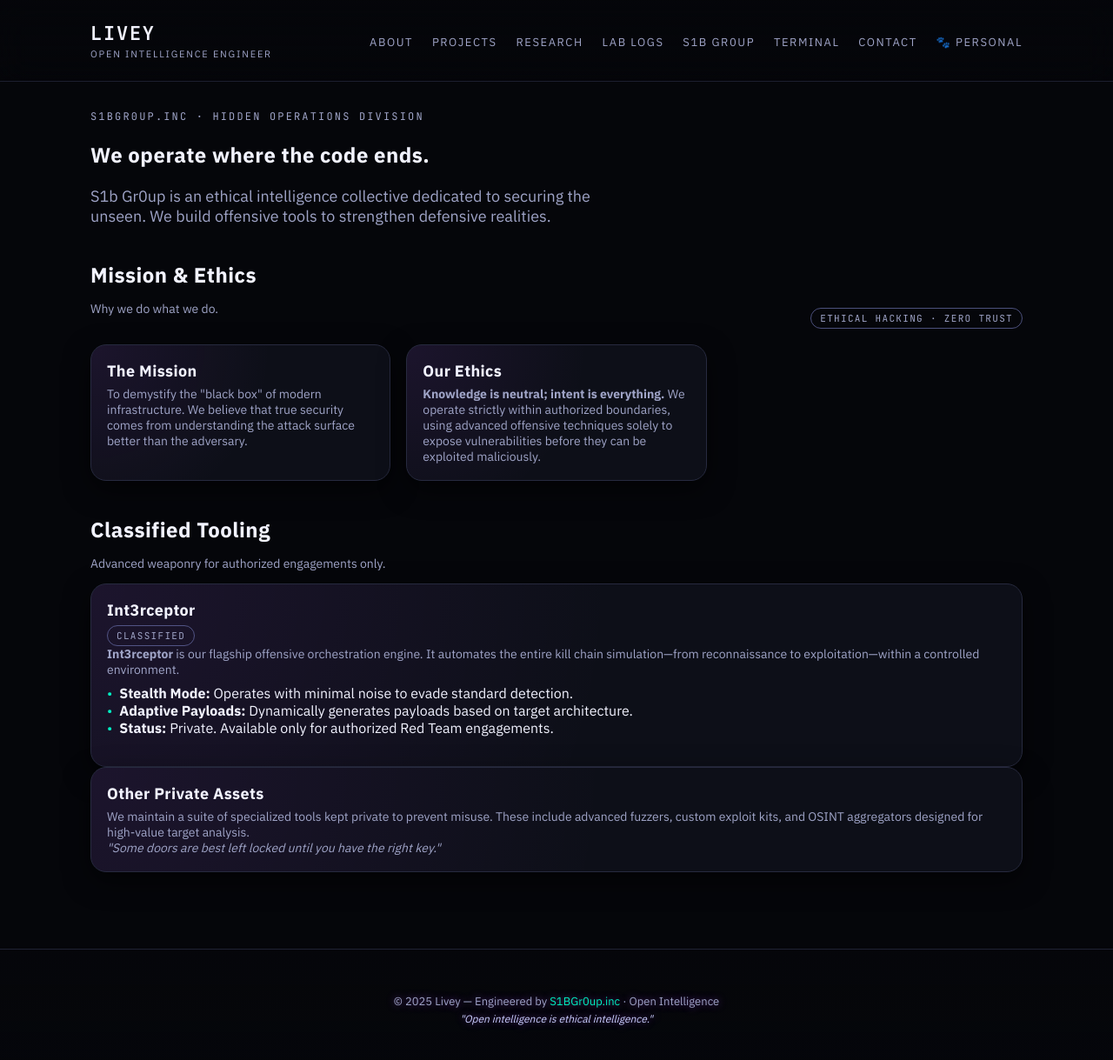
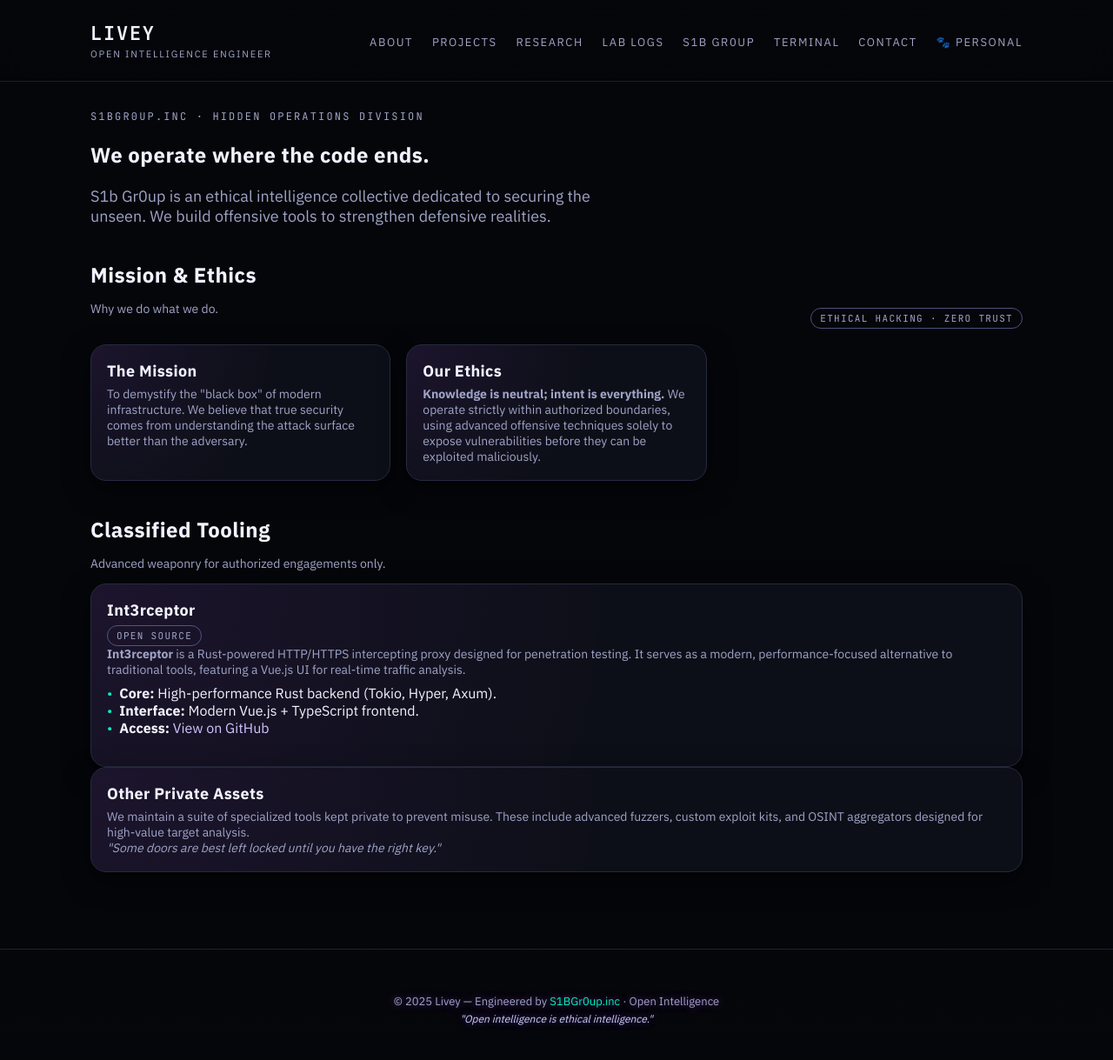
Before and after one commit to ind4skylivey/ind4skylivey.github.io, a Jekyll site: the page built from s1b-group.md, in a window 1280 px wide and 1224 px high. Shown: the top 1219 px of the window at 87% size. Built offline with Jekyll 4.4.1, drawn with Linux system fonts in a browser that asks for light colours.

Commit message:
docs: update Int3rceptor project details in s1b-group

```diff
--- a/s1b-group.md
+++ b/s1b-group.md
@@ -43,14 +43,14 @@
   <div class="card feature-card">
     <div class="feature-content">
       <h3>Int3rceptor</h3>
-      <span class="pill pill-alert">Classified</span>
+      <span class="pill">Open Source</span>
       <p>
-        <strong>Int3rceptor</strong> is our flagship offensive orchestration engine. It automates the entire kill chain simulation—from reconnaissance to exploitation—within a controlled environment.
+        <strong>Int3rceptor</strong> is a Rust-powered HTTP/HTTPS intercepting proxy designed for penetration testing. It serves as a modern, performance-focused alternative to traditional tools, featuring a Vue.js UI for real-time traffic analysis.
       </p>
       <ul class="list-dots">
-        <li><strong>Stealth Mode:</strong> Operates with minimal noise to evade standard detection.</li>
-        <li><strong>Adaptive Payloads:</strong> Dynamically generates payloads based on target architecture.</li>
-        <li><strong>Status:</strong> Private. Available only for authorized Red Team engagements.</li>
+        <li><strong>Core:</strong> High-performance Rust backend (Tokio, Hyper, Axum).</li>
+        <li><strong>Interface:</strong> Modern Vue.js + TypeScript frontend.</li>
+        <li><strong>Access:</strong> <a href="https://github.com/S1b-Team/int3rceptor">View on GitHub</a></li>
       </ul>
     </div>
   </div>
```
